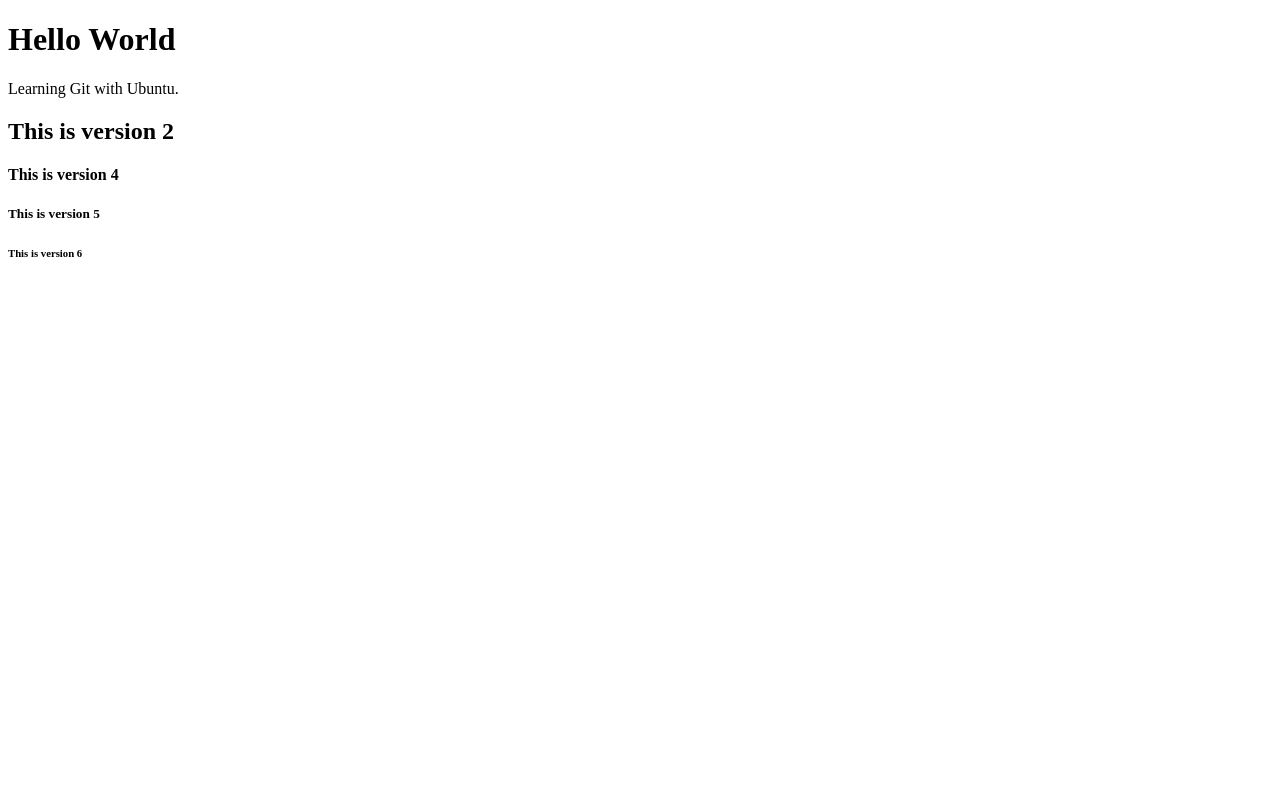
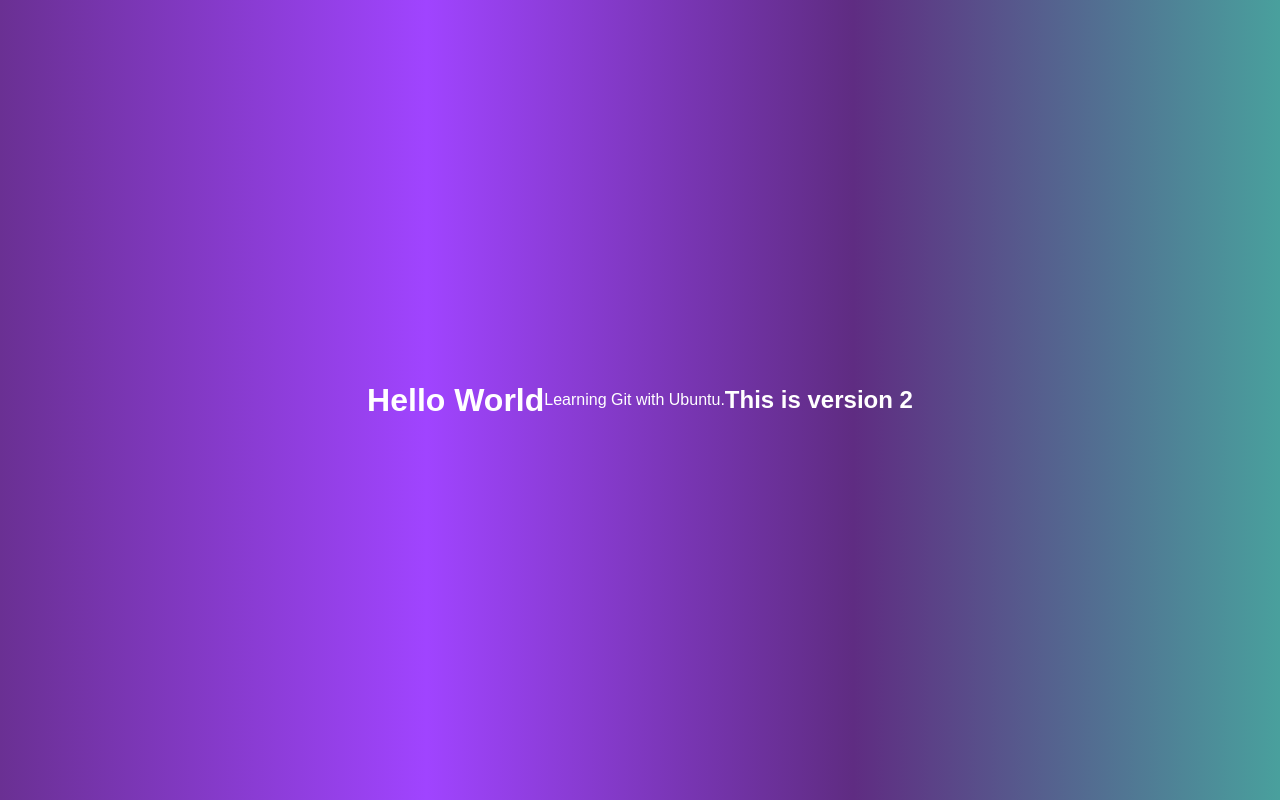
Before and after one commit to vivekagrawal00/myrepo, a plain HTML site: page index.html in a window 1280 px wide. Drawn offline with Linux system fonts and the light colour scheme.

Commit message:
Added design for website

```diff
--- a/index.html
+++ b/index.html
@@ -2,13 +2,11 @@
 <html>
 	<head>
 		<title>My First Website</title>
+		<link rel="stylesheet" href="styles.css">
 	</head>
 	<body>
 		<h1>Hello World</h1>
 		<p>Learning Git with Ubuntu.</p>
 		<h2>This is version 2</h2>
-		<h4>This is version 4</h4>
-		<h5>This is version 5</h5>
-		<h6>This is version 6</h6>
 	</body>
 </html>
--- /dev/null
+++ b/styles.css
@@ -0,0 +1,28 @@
+/* styles.css */
+body {
+    /* Set a gradient background from purple to teal */
+    background: linear-gradient(to right, #6a3093, #a044ff, #5f2c82, #49a09d);
+    font-family: Arial, sans-serif;
+    /* Sets a clean, modern font for the body text */
+    color: white;
+    /* Sets the text color to white for better contrast */
+    margin: 0;
+    /* Removes default margin */
+    padding: 0;
+    /* Removes default padding */
+    display: flex;
+    /* Enables flexbox layout */
+    justify-content: center;
+    /* Centers content horizontally */
+    align-items: center;
+    /* Centers content vertically */
+    height: 100vh;
+    /* Makes the body take the full height of the viewport */
+}
+
+h1 {
+    font-size: 2em;
+    /* Sets the size of the header text */
+    text-align: center;
+    /* Centers the header text */
+}
```
Also changed, not shown: 2 other files.
